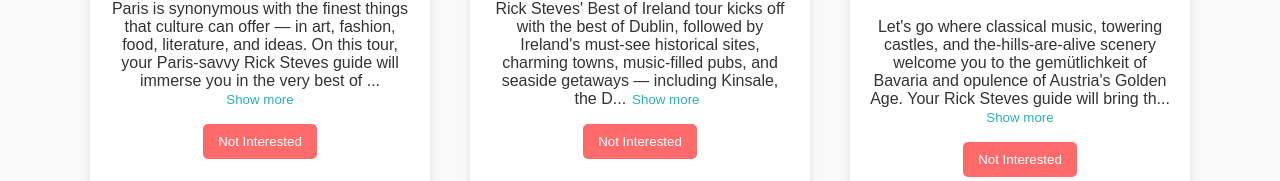
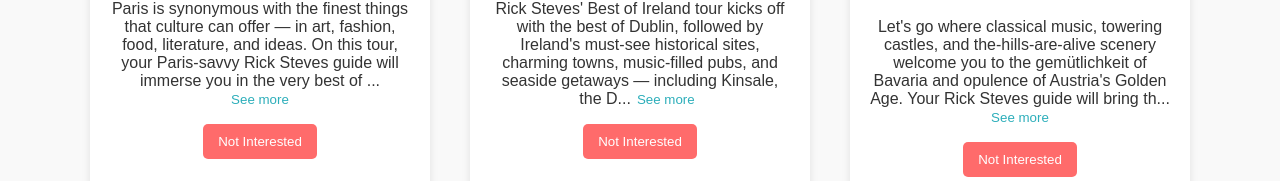
Before and after one commit to acciojob/tours-Kalyan3081, a React app: page / in a window 1280 px wide. Shown: the part 339-520 px from the top of the page. Built offline with nearby package versions, Linux system fonts and the light colour scheme.

Commit message:
Update tour.jsx

```diff
--- a/src/components/tour.jsx
+++ b/src/components/tour.jsx
@@ -16,7 +16,7 @@
                         id={`see-more-${id}`}
                         onClick={() => setShowMore(!showMore)}
                     >
-                        {showMore ? 'See less' : 'Show more'}
+                        {showMore ? 'See less' : 'See more'}
                     </button>
                 </p>
                 <button
```
